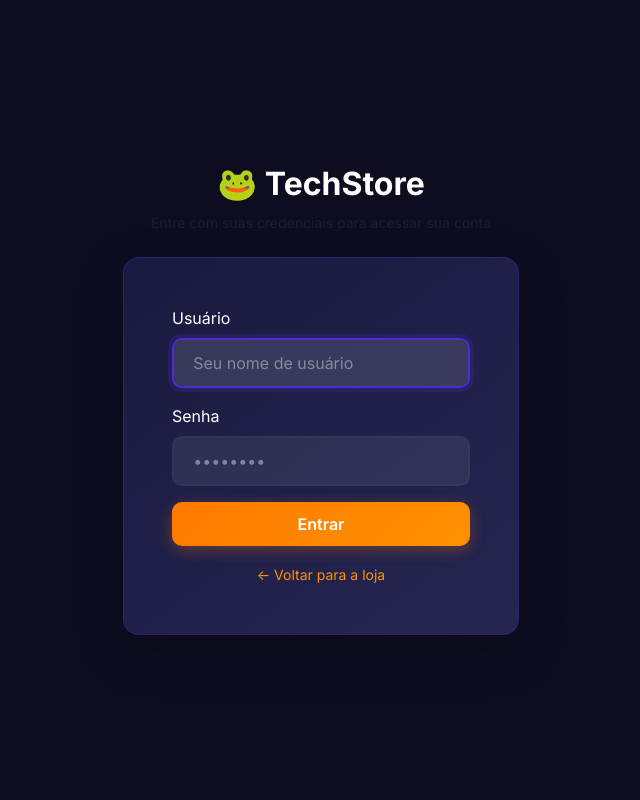
After one commit to GusSaucer/techstore-django, a Django app: page /accounts/login/ in a window 1280 px wide. The commit adds this page. Shown: the whole page, without its empty margins (319-959 px from the left). Run offline with Django 5.2, Linux system fonts and the light colour scheme.

Commit message:
commit final aula 12

```diff
--- a/app/templates/produtos.html
+++ b/app/templates/produtos.html
@@ -1,10 +1,12 @@
 {% extends 'base.html' %}
 {% block content %}
 
+{% if perms.app.add_produto %}
 <div class="container my-4">
   <button type="button" class="btn btn-tech-primary mb-4" data-bs-toggle="modal" data-bs-target="#create_produto">
     Cadastrar novo produto
   </button>
+{% endif %}
 
   <div class="row row-cols-1 row-cols-md-3 g-4">
     {% for i in produtos %}
@@ -21,9 +23,11 @@
             <div class="card-body">
               <div class="d-flex justify-content-between align-items-center mb-2">
                 <h5 class="card-title mb-0">{{ i.nome }}</h5>
+                {% if perms.app.change_produto %}
                 <button type="button" class="btn btn-outline-secondary btn-sm" data-bs-toggle="modal" data-bs-target="#updateModal{{ i.id }}">
                   ✏️
                 </button>
+                {% endif %}
               </div>
 
               <p class="card-text fw-bold mb-1">R$ {{ i.preco }}</p>
--- /dev/null
+++ b/app/templates/registration/login.html
@@ -0,0 +1,70 @@
+{% load static %}
+<!DOCTYPE html>
+<html lang="pt-br">
+<head>
+    <meta charset="UTF-8">
+    <meta name="viewport" content="width=device-width, initial-scale=1.0">
+    <title>TechStore - Login</title>
+
+    <link href="https://cdn.jsdelivr.net/npm/bootstrap@5.3.3/dist/css/bootstrap.min.css" rel="stylesheet">
+    <link rel="preconnect" href="https://fonts.googleapis.com">
+    <link rel="preconnect" href="https://fonts.gstatic.com" crossorigin>
+    <link href="https://fonts.googleapis.com/css2?family=Inter:wght@400;600;700;800&display=swap" rel="stylesheet">
+    <link rel="stylesheet" href="{% static 'css/style.css' %}">
+</head>
+<body class="d-flex align-items-center justify-content-center min-vh-100 py-5">
+
+    <div class="container" style="max-width: 420px;">
+        <!-- Logo Header -->
+        <div class="text-center mb-4">
+            <a href="{% url 'home' %}" class="text-decoration-none">
+                <h2 class="fw-bold text-white"><span class="brand-frog">🐸</span> TechStore</h2>
+            </a>
+            <p class="text-muted small">Entre com suas credenciais para acessar sua conta</p>
+        </div>
+
+        <!-- Card de Login -->
+        <div class="card shadow-lg border-0 rounded-3">
+            <div class="card-body p-4">
+
+                <!-- Mensagens de erro de login -->
+                {% if form.errors %}
+                    <div class="alert alert-danger alert-dismissible fade show small" role="alert">
+                        Usuário ou senha incorretos. Tente novamente.
+                        <button type="button" class="btn-close" data-bs-dismiss="alert" aria-label="Close"></button>
+                    </div>
+                {% endif %}
+
+                <form method="POST" action="{% url 'login' %}">
+                    {% csrf_token %}
+
+                    <!-- Campo Usuário -->
+                    <div class="mb-3">
+                        <label for="id_username" class="form-label">Usuário</label>
+                        <input type="text" name="username" id="id_username" class="form-control" placeholder="Seu nome de usuário" required autofocus>
+                    </div>
+
+                    <!-- Campo Senha -->
+                    <div class="mb-3">
+                        <label for="id_password" class="form-label">Senha</label>
+                        <input type="password" name="password" id="id_password" class="form-control" placeholder="••••••••" required>
+                    </div>
+
+                    <!-- Redirecionamento após o login -->
+                    <input type="hidden" name="next" value="{{ next }}">
+
+                    <!-- Botão Entrar -->
+                    <button type="submit" class="btn btn-tech-primary w-100 py-2 mb-3">Entrar</button>
+
+                    <div class="text-center">
+                        <a href="{% url 'home' %}" class="text-decoration-none small text-muted">← Voltar para a loja</a>
+                    </div>
+                </form>
+
+            </div>
+        </div>
+    </div>
+
+    <script src="https://cdn.jsdelivr.net/npm/bootstrap@5.3.3/dist/js/bootstrap.bundle.min.js"></script>
+</body>
+</html>
--- a/app/urls.py
+++ b/app/urls.py
@@ -1,8 +1,9 @@
-from django.urls import path
+from django.urls import path, include
 from . import views
 
 urlpatterns = [
     path('', views.home_view, name='home'),
     path('perfil/', views.perfil_view, name='perfil'),
     path('produtos/', views.produtos_view, name='produtos'),
+    path('accounts/',include('django.contrib.auth.urls')),
 ]
--- a/app/views.py
+++ b/app/views.py
@@ -1,6 +1,8 @@
 from django.shortcuts import redirect, render, get_object_or_404
 from.models import Produto
 from .forms import ProdutoForm
+from django.contrib.auth.decorators import login_required
+
 
 # Create your views here.
 def home_view(request):
```
Also changed, not shown: app/templates/registration/logout.html (added, +21 -0 lines), app/templates/registration/signin.html (added, +21 -0 lines), db.sqlite3.
